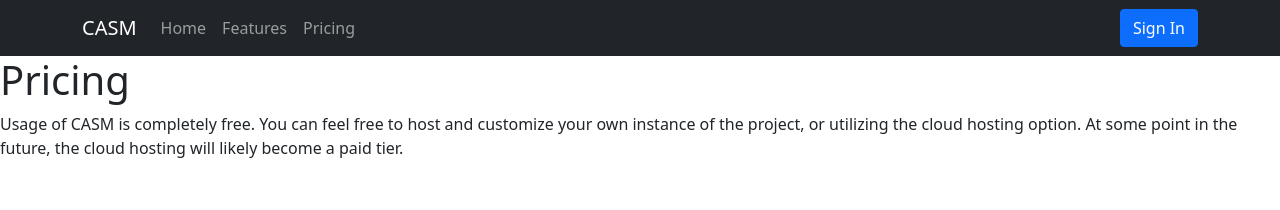
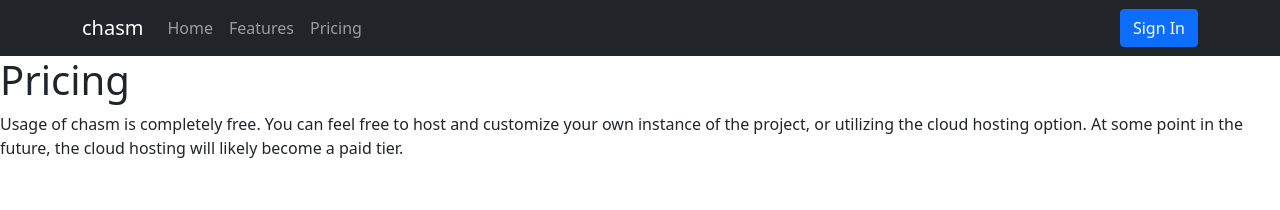
Before and after one commit to MitchStark10/alarm-manager, a React (Create React App) app in the folder client/: page /pricing in a window 1280 px wide. Shown: the top 210 px of the page. Built offline with nearby package versions, Linux system fonts and the light colour scheme.

Commit message:
rename project to chasm

```diff
--- a/client/public/index.html
+++ b/client/public/index.html
@@ -24,7 +24,7 @@
       work correctly both with client-side routing and a non-root public URL.
       Learn how to configure a non-root public URL by running `npm run build`.
     -->
-    <title>CASM</title>
+    <title>chasm</title>
   </head>
   <body>
     <noscript>You need to enable JavaScript to run this app.</noscript>
--- a/client/src/components/Header.tsx
+++ b/client/src/components/Header.tsx
@@ -8,7 +8,7 @@
     return (
         <Navbar bg="dark" variant="dark" expand="md">
             <Container>
-                <Navbar.Brand href="/">CASM</Navbar.Brand>
+                <Navbar.Brand href="/">chasm</Navbar.Brand>
                 <Navbar.Toggle aria-controls="responsive-navbar-nav" />
                 <Navbar.Collapse>
                     <Nav className="me-auto">
@@ -17,13 +17,8 @@
                         <Nav.Link href="/pricing">Pricing</Nav.Link>
                     </Nav>
                     {userEmail ? (
-                        <NavDropdown
-                            title={'Signed in as: ' + userEmail}
-                            id="sign-out"
-                        >
-                            <NavDropdown.Item href="/sign-out">
-                                Sign Out
-                            </NavDropdown.Item>
+                        <NavDropdown title={'Signed in as: ' + userEmail} id="sign-out">
+                            <NavDropdown.Item href="/sign-out">Sign Out</NavDropdown.Item>
                         </NavDropdown>
                     ) : (
                         <Nav className="user">
--- a/client/src/pages/Pricing.tsx
+++ b/client/src/pages/Pricing.tsx
@@ -4,8 +4,10 @@
     return (
         <>
             <h1>Pricing</h1>
-            <p>Usage of CASM is completely free. You can feel free to host and customize your own instance of the project,
-                or utilizing the cloud hosting option. At some point in the future, the cloud hosting will likely become a paid tier.
+            <p>
+                Usage of chasm is completely free. You can feel free to host and customize your own instance of the
+                project, or utilizing the cloud hosting option. At some point in the future, the cloud hosting will
+                likely become a paid tier.
             </p>
         </>
     );
```
Also changed, not shown: 2 other files (tests, documents, lock files or other folders).
